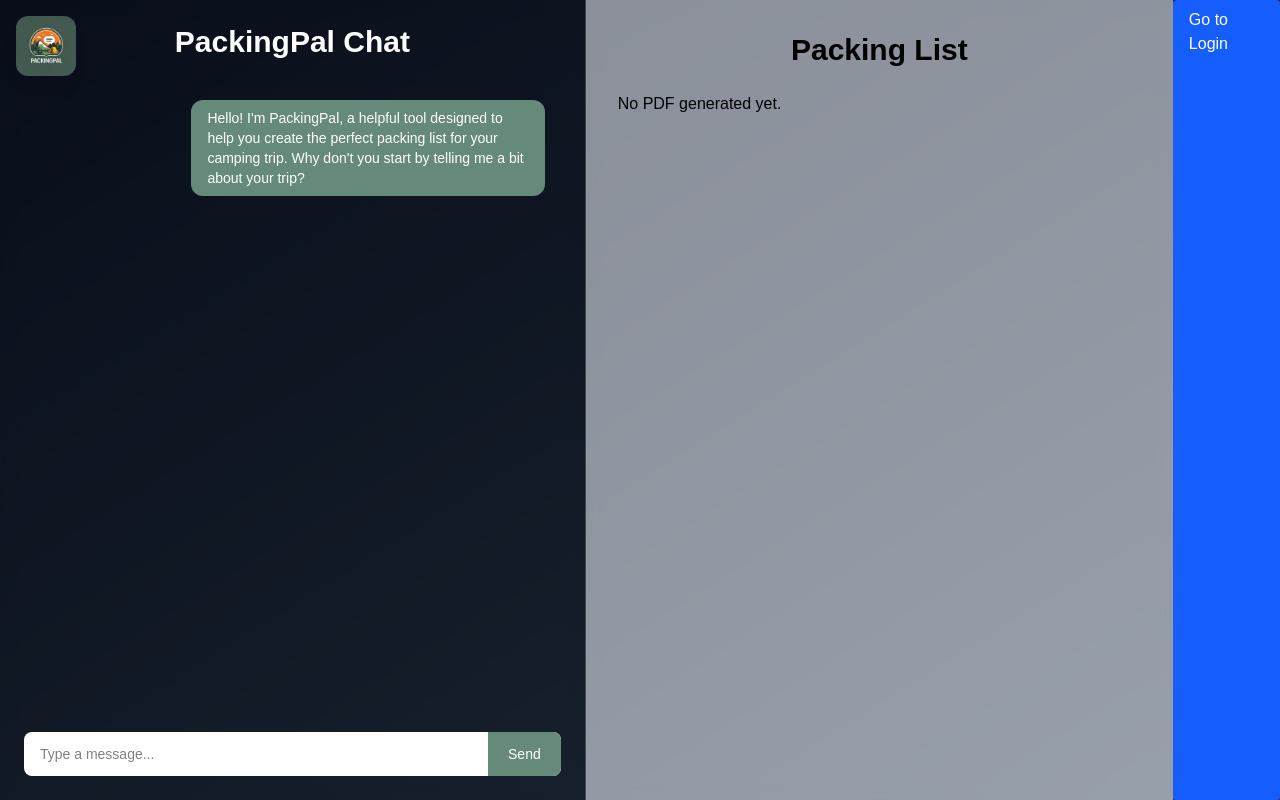
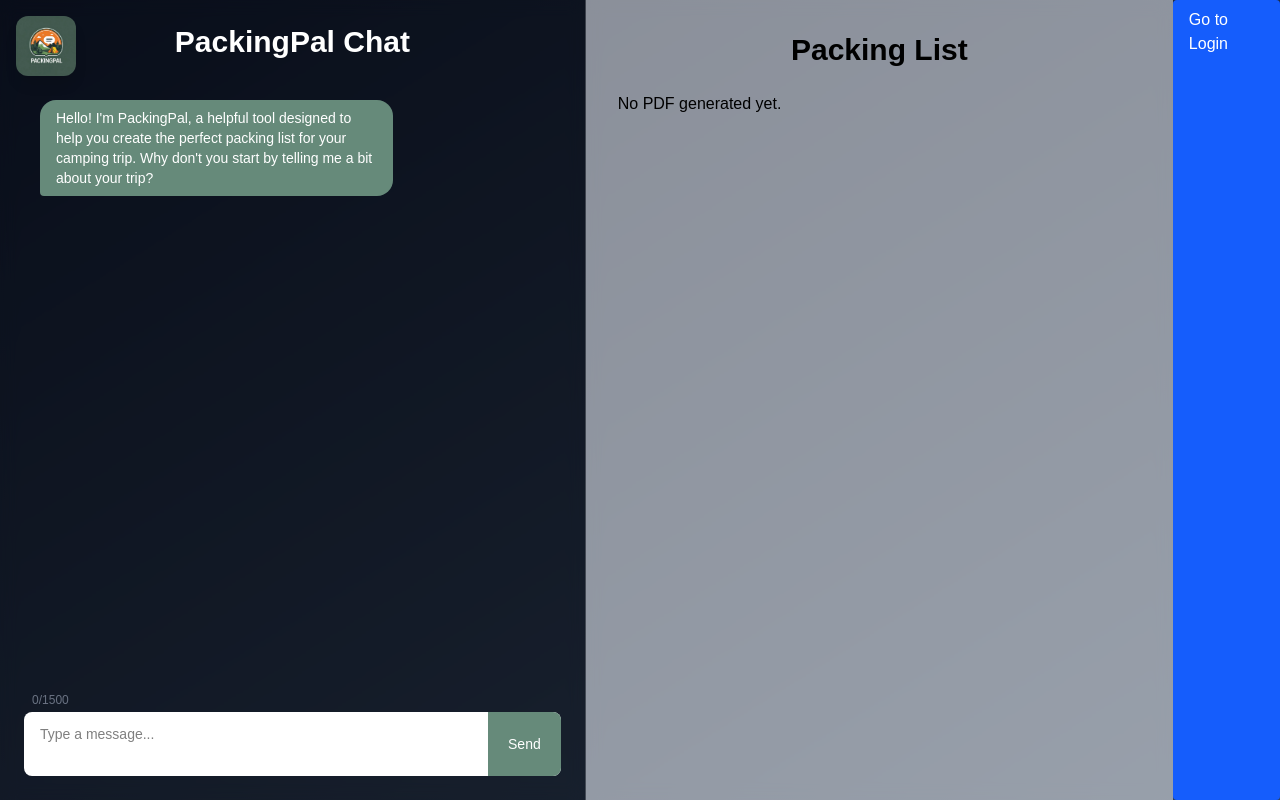
Before and after one commit to AidenFrank/PackingPal, a Next.js app in the folder project/packingpal/: page / in a window 1280 px wide. Built offline with nearby package versions, Linux system fonts and the light colour scheme.

Commit message:
Modified chat view to show char count and speech bubbles

```diff
--- a/project/packingpal/components/chat/chat.js
+++ b/project/packingpal/components/chat/chat.js
@@ -2,6 +2,8 @@
 
 import { useState, useEffect, useRef } from "react";
 import { updatePDF } from "@/app/lib/pdfStore";
+
+const MAX_CHARS = 1500;
 
 export default function Chat() {
   // Used to hold messages, also includes default message
@@ -20,6 +22,14 @@ export default function Chat() {
   const [loading, setLoading] = useState(false);
   // Used to mark the bottom of the chat, so auto-scroll can work
   const bottomRef = useRef(null);
+  // Used to define the textarea and set boundaries
+  const textareaRef = useRef(null);
+  const handleInput = (e) => {
+    setInput(e.target.value);
+    const el = textareaRef.current;
+    el.style.height = "auto"; // reset height
+    el.style.height = Math.min(el.scrollHeight, 150) + "px"; // grow up to 150px
+  };
   // Auto-scroll when messages fill the bottom of the chat
   useEffect(() => {
     bottomRef.current?.scrollIntoView({ behavior: "smooth" });
@@ -28,6 +38,11 @@ export default function Chat() {
   async function sendMessage() {
     // Stops blank messages
     if (!input.trim()) return;
+    // Prevents messages that are too long
+    if (input.length > MAX_CHARS) {
+      alert("Message exceeds the character count.");
+      return;
+    }
     // Input from user
     const userMessage = {
       role: "user",
@@ -80,30 +95,50 @@ export default function Chat() {
         {messages.map((msg, index) => (
           <div
             key={index}
-            className={`max-w-[70%] px-4 py-2 rounded-xl text-sm ${
+            className={`max-w-[70%] px-4 py-2 text-sm relative ${
               msg.role === "user"
-                ? "self-start bg-gray-200 text-gray-900"
-                : "self-end bg-[#668a7a] text-white"
+                ? "self-end bg-gray-200 text-gray-900 rounded-2xl rounded-br-sm"
+                : "self-start bg-[#668a7a] text-white rounded-2xl rounded-bl-sm"
             }`}
           >
             {msg.content}
           </div>
         ))}
         {loading && (
-          <div className="self-end max-w-[70%] px-4 py-2 rounded-xl bg-[#668a7a] text-white text-sm animate-pulse">
+          <div className="self-start max-w-[70%] px-4 py-2 rounded-2xl rounded-bl-sm bg-[#668a7a] text-white text-sm animate-pulse">
             Thinking...
           </div>
         )}
 
         <div ref={bottomRef} />
       </div>
+      {/*Input count*/}
+      <div
+        className={`text-xs px-2 p-1 text-left ${
+          input.length > MAX_CHARS * 0.9 ? "text-red-500" : "text-gray-500"
+        }`}
+      >
+        {input.length}/{MAX_CHARS}
+      </div>
       {/* Input Area */}
       <div className="flex rounded-lg bg-white">
-        <input
-          className="flex-1 px-4 py-3 outline-none text-sm text-black"
+        <textarea
+          ref={textareaRef}
+          className="flex-1 px-4 py-3 outline-none text-sm text-black resize-none overflow-y-auto max-h-[150px]"
           value={input}
-          onChange={(e) => setInput(e.target.value)}
-          onKeyDown={(e) => e.key === "Enter" && sendMessage()}
+          maxLength={MAX_CHARS}
+          onChange={handleInput}
+          onChangeCapture={(e) => {
+            if (e.target.value.length <= MAX_CHARS) {
+              setInput(e.target.value);
+            }
+          }}
+          onKeyDown={(e) => {
+            if (e.key === "Enter" && !e.shiftKey) {
+              e.preventDefault();
+              sendMessage();
+            }
+          }}
           placeholder="Type a message..."
         />
         <button
```
